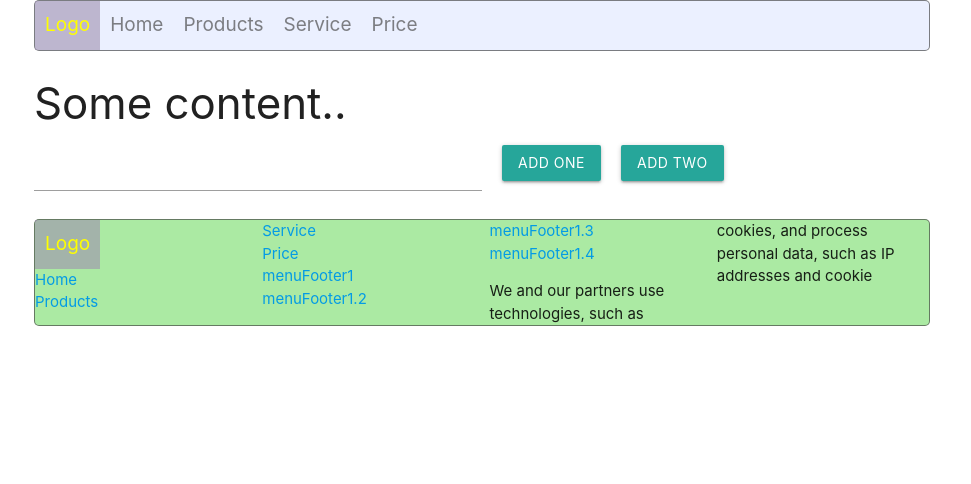
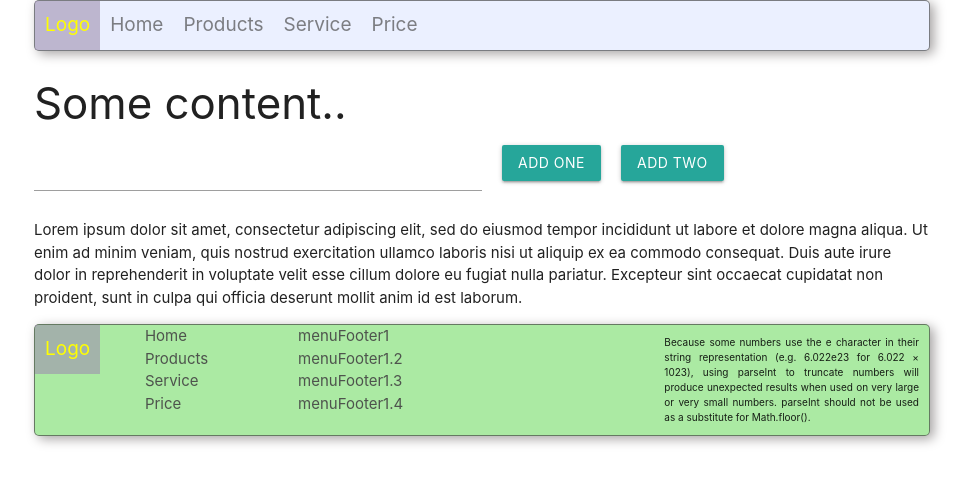
Before and after one commit to Volodymyr-Cherniak/CRA, a React (Create React App) app: page / in a window 1280 px wide. Shown: the top 484 px of the page, without its empty margins (158-1129 px from the left). Built offline with nearby package versions, Linux system fonts and the light colour scheme.

Commit message:
add new style in components

```diff
--- a/src/Components/Content.js
+++ b/src/Components/Content.js
@@ -17,15 +17,19 @@ const Content = () => {
         <h3>Some content..</h3>
         <div className="row">
           <input type='text' onChange={iputHandler} className="input-field col s6"/>
+
           <button
             className="waves-effect waves-light btn"
-            onClick={
-              () => clickBattonHandler(1)
-            }
-          >Add one
+            onClick={() => clickBattonHandler(1)}>Add one
           </button>
-          <button className="waves-effect waves-light btn" onClick={() => clickBattonHandler(2)}>Add two</button>
+
+          <button
+            className="waves-effect waves-light btn"
+            onClick={() => clickBattonHandler(2)}>Add two
+          </button>
+
         </div>
+        <p>Lorem ipsum dolor sit amet, consectetur adipiscing elit, sed do eiusmod tempor incididunt ut labore et dolore magna aliqua. Ut enim ad minim veniam, quis nostrud exercitation ullamco laboris nisi ut aliquip ex ea commodo consequat. Duis aute irure dolor in reprehenderit in voluptate velit esse cillum dolore eu fugiat nulla pariatur. Excepteur sint occaecat cupidatat non proident, sunt in culpa qui officia deserunt mollit anim id est laborum.</p>
       </div>
     </main>
   );
--- a/src/Components/Footer.js
+++ b/src/Components/Footer.js
@@ -8,12 +8,13 @@ import Text from "./Text";
 const Footer = (props) => {
 
   return (
-    <footer>
+    <footer className='footer'>
       <Logo/>
-      <div>
+
+      <div className='footeritems'>
         {props.footerItems.map(el => <FooterItem key={el.text} footerItem={el}/>)}
       </div>
-      <div>
+      <div className='footeritems'>
         {props.menuFooter1.map(el => <MenuFooter1 key={el.text} menuFooter1={el}/>)}
       </div>
       <div>
--- a/src/Components/Text.js
+++ b/src/Components/Text.js
@@ -3,8 +3,8 @@ import React from 'react';
 const Text = () => {
   return (
     <div>
-      <p>
-        We and our partners use technologies, such as cookies, and process personal data, such as IP addresses and cookie
+      <p className='footertext'>
+        Because some numbers use the e character in their string representation (e.g. 6.022e23 for 6.022 × 1023), using parseInt to truncate numbers will produce unexpected results when used on very large or very small numbers. parseInt should not be used as a substitute for Math.floor().
       </p>
     </div>
   );
--- a/src/index.css
+++ b/src/index.css
@@ -6,6 +6,7 @@ header {
   border-radius: 5px;
   border-color: rgba(68, 68, 68, 0.67);
   display: inline-block;
+
 }
 
 footer {
@@ -16,6 +17,7 @@ footer {
   border-width: 1px;
   border-radius: 5px;
   border-color: rgba(68, 68, 68, 0.67);
+  display: flex;
 }
 
 .logo {
@@ -30,8 +32,9 @@ footer {
   margin-left: 20px;
 }
 
-.head1{
+.head1 {
   display: inline-flex;
+  box-shadow: 4px 3px 12px 0 #a7a4a4;
 }
 
 .menu {
@@ -39,9 +42,7 @@ footer {
   margin: 0;
 }
 
-header ul div a{
-  /*display: inline-block;*/
-  /*display: flex;*/
+header ul div a {
   float: left;
   color: rgba(68, 68, 68, 0.67);
   text-align: center;
@@ -50,3 +51,24 @@ header ul div a{
   font-size: 19px;
   flex-wrap: nowrap;
 }
+
+.footer {
+  display: flex;
+  box-shadow: 4px 3px 12px 0 #a7a4a4;
+}
+
+.footeritems {
+  margin: 0 5%;
+  width: 20%;
+  height: 100px;
+}
+
+.footertext {
+  text-align: justify;
+  margin-right: 10px;
+  margin-left: 45%;
+  font-size: 10px;
+}
+footer a {
+  color: rgba(68, 68, 68, 0.91);;
+}
```
